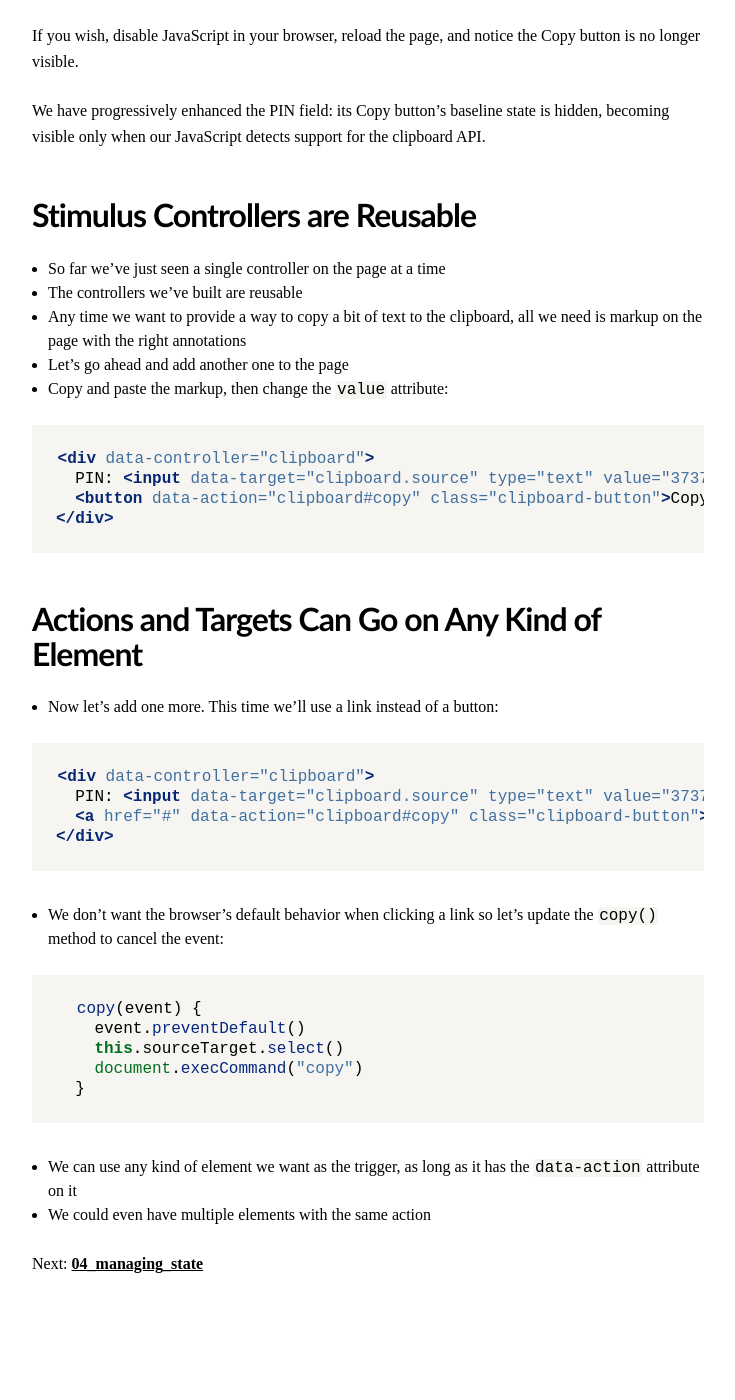
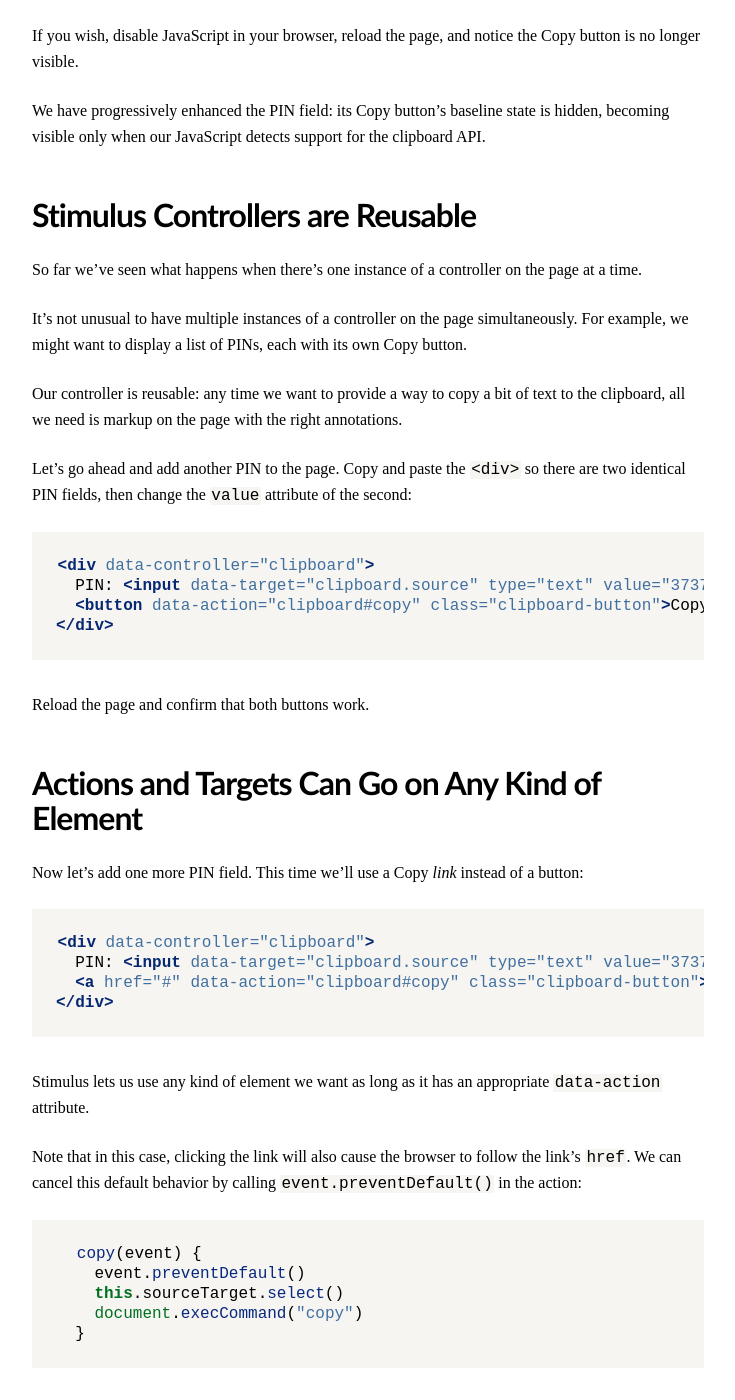
Before and after one commit to hotwired/stimulus-site, a Jekyll site: the page built from _handbook/03_building_something_real.md, in a window 1280 px wide and 1400 px high, scrolled down 4996 px. Shown: the whole window, without its empty margins (432-1167 px from the left). Built offline with Jekyll 4.4.1, drawn with Linux system fonts in a browser that asks for light colours; some web fonts are replaced; some of the changed text lies outside the part shown.

Commit message:
Reusable controllers

````diff
--- a/_handbook/03_building_something_real.md
+++ b/_handbook/03_building_something_real.md
@@ -168,11 +168,13 @@
 
 ## Stimulus Controllers are Reusable
 
-* So far we've just seen a single controller on the page at a time
-* The controllers we've built are reusable
-* Any time we want to provide a way to copy a bit of text to the clipboard, all we need is markup on the page with the right annotations
-* Let's go ahead and add another one to the page
-* Copy and paste the markup, then change the `value` attribute:
+So far we've seen what happens when there's one instance of a controller on the page at a time.
+
+It's not unusual to have multiple instances of a controller on the page simultaneously. For example, we might want to display a list of PINs, each with its own Copy button.
+
+Our controller is reusable: any time we want to provide a way to copy a bit of text to the clipboard, all we need is markup on the page with the right annotations.
+
+Let's go ahead and add another PIN to the page. Copy and paste the `<div>` so there are two identical PIN fields, then change the `value` attribute of the second:
 
 ```html
 <div data-controller="clipboard">
@@ -181,9 +183,11 @@
 </div>
 ```
 
+Reload the page and confirm that both buttons work.
+
 ## Actions and Targets Can Go on Any Kind of Element
 
-* Now let's add one more. This time we'll use a link instead of a button:
+Now let's add one more PIN field. This time we'll use a Copy _link_ instead of a button:
 
 ```html
 <div data-controller="clipboard">
@@ -191,7 +195,10 @@
   <a href="#" data-action="clipboard#copy" class="clipboard-button">Copy to Clipboard</a>
 </div>
 ```
-* We don't want the browser's default behavior when clicking a link so let's update the `copy()` method to cancel the event:
+
+Stimulus lets us use any kind of element we want as long as it has an appropriate `data-action` attribute.
+
+Note that in this case, clicking the link will also cause the browser to follow the link's `href`. We can cancel this default behavior by calling `event.preventDefault()` in the action:
 
 ```js
   copy(event) {
@@ -201,5 +208,8 @@
   }
 ```
 
-* We can use any kind of element we want as the trigger, as long as it has the `data-action` attribute on it
-* We could even have multiple elements with the same action
+Similarly, our `source` target need not be an `<input type="text">`. The controller only expects it to have a `value` property and a `select()` method. That means we can use a `<textarea>` instead:
+
+```html
+  PIN: <textarea data-target="clipboard.source" readonly>3737</textarea>
+```
````
